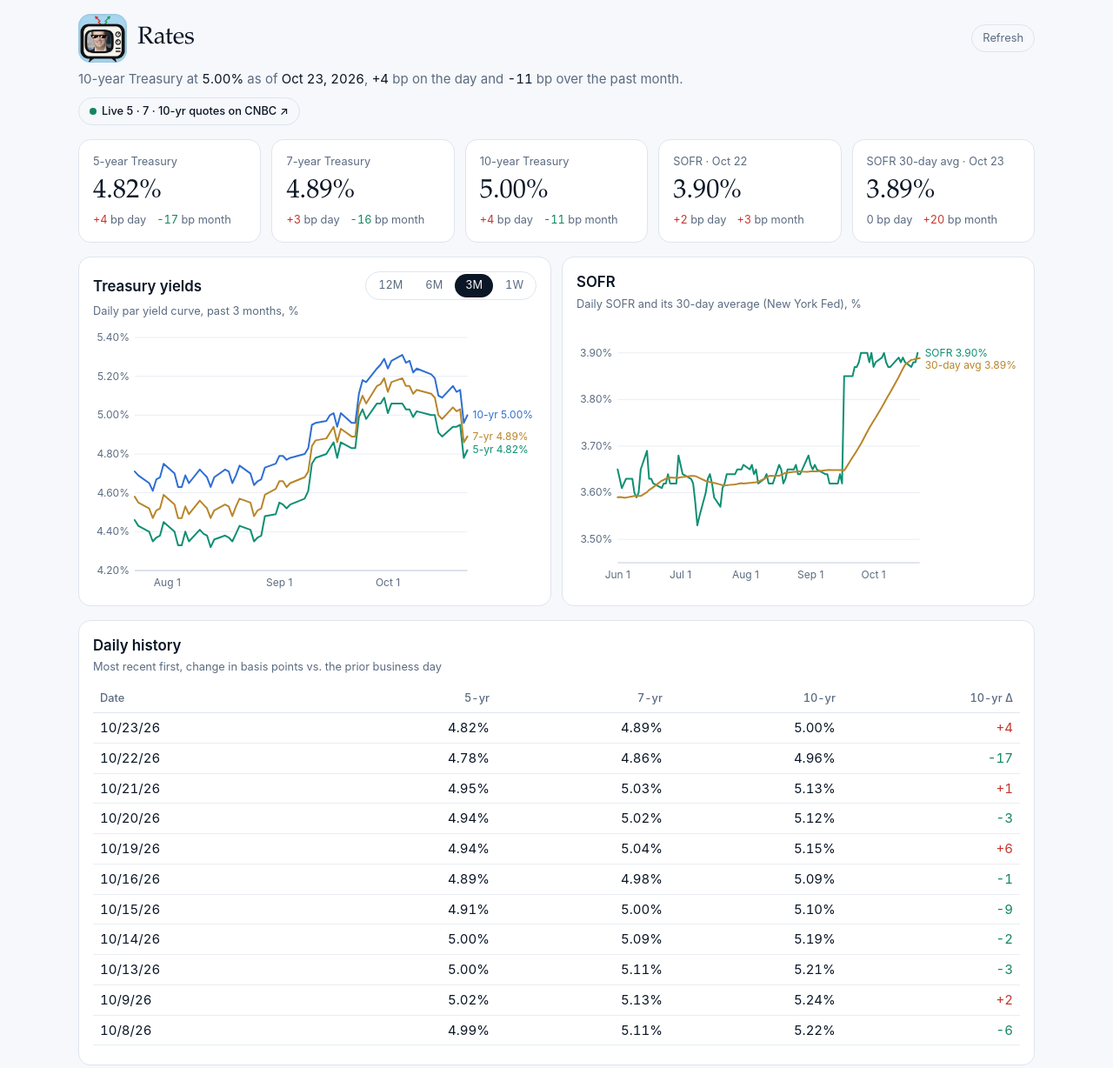
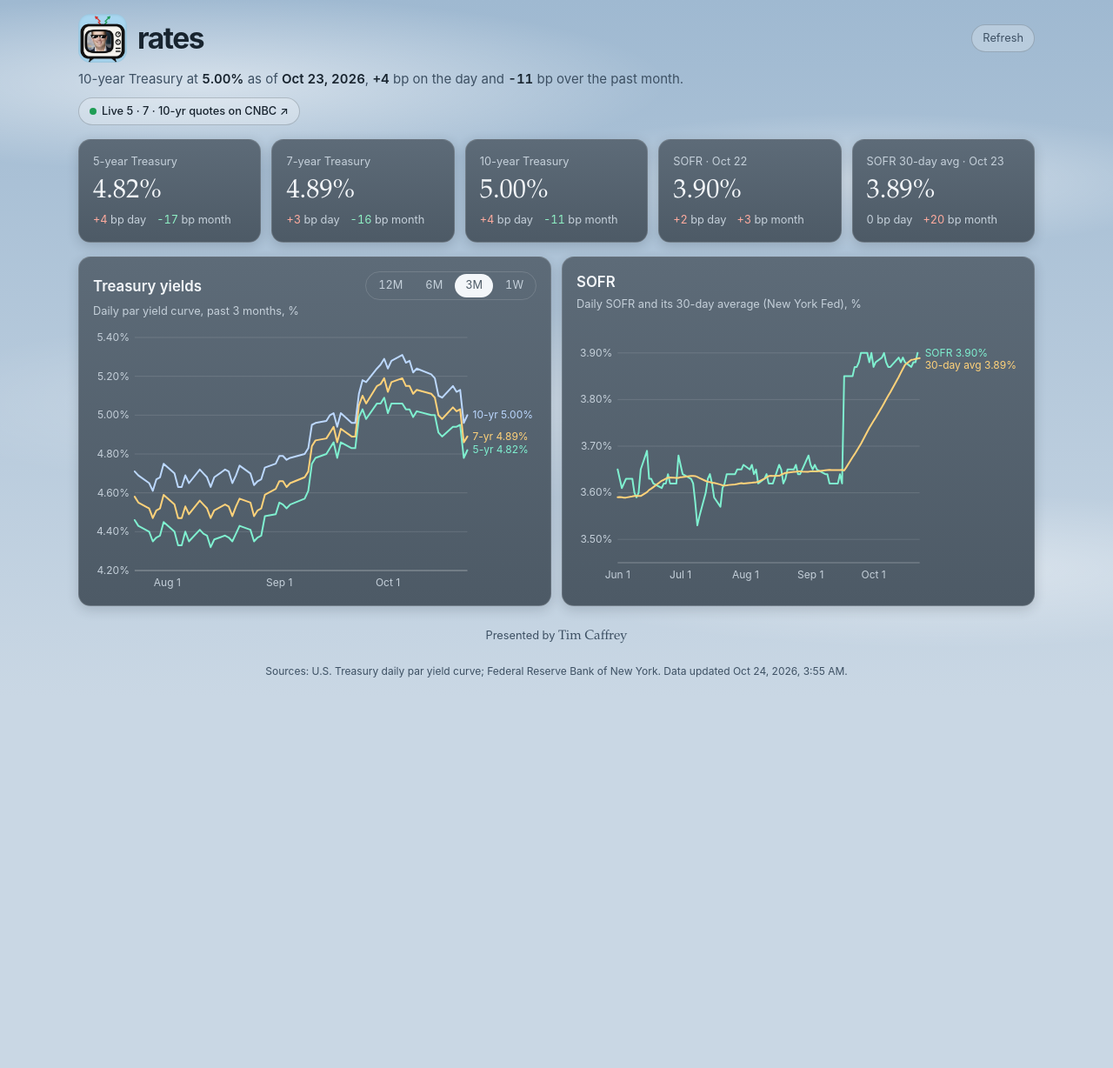
Before and after one commit to timwcaffrey-web/tims-yields, a plain HTML site: page index.html in a window 1280 px wide. Shown: the top 1228 px of the page at 87% size. After the commit the page ends 816 px from the top, so only its background shows below. Drawn offline with nearby package versions, Linux system fonts and the light colour scheme.

Commit message:
Business-card look: lowercase sans 'rates', cloudy sky, steel cards, no history table
Co-Authored-By: Claude Opus 5.5 <noreply@anthropic.com>

```diff
--- a/index.html
+++ b/index.html
@@ -3,64 +3,67 @@
 <head>
 <meta charset="utf-8">
 <meta name="viewport" content="width=device-width, initial-scale=1, viewport-fit=cover">
-<title>Rates</title>
+<title>rates</title>
 <meta name="description" content="5, 7 and 10-year Treasury yields and SOFR, updated daily.">
 <meta name="apple-mobile-web-app-capable" content="yes">
 <meta name="mobile-web-app-capable" content="yes">
-<meta name="apple-mobile-web-app-title" content="Rates">
-<meta name="apple-mobile-web-app-status-bar-style" content="black-translucent">
-<meta name="theme-color" content="#0b1626">
+<meta name="apple-mobile-web-app-title" content="rates">
+<meta name="apple-mobile-web-app-status-bar-style" content="default">
+<meta name="theme-color" content="#9fb9d1">
 <link rel="manifest" href="manifest.webmanifest">
 <link rel="icon" type="image/png" href="icons/icon-64.png">
 <link rel="apple-touch-icon" sizes="180x180" href="icons/icon-180.png">
 <script src="https://cdnjs.cloudflare.com/ajax/libs/d3/7.9.0/d3.min.js"></script>
 <style>
 :root {
-  --bg: #f6f8fb; --panel: #ffffff; --fg: #0b1626; --muted: #5b6b80; --line: #dfe5ee;
-  --grid: #e9edf3; --axis: #c3ccd8; --rule: #8a97a8; --ok: #13865f; --bad: #c4372d;
-  --s1: #0f8f73; --s2: #b8862b; --s3: #2f6fd1;
+  /* page: cloudy blue sky, dark ink */
+  --sky-top: #9fb9d1; --sky-bottom: #c9d7e4;
+  --ink: #18242f; --ink-muted: #3d5063; --ink-line: rgba(24, 36, 47, .22);
+  /* boxes: steel grey with light text */
+  --panel: #5d6b78; --panel-deep: #4d5a66; --fg: #f3f6f9; --muted: #c5d0da; --line: rgba(255, 255, 255, .14);
+  --grid: rgba(255, 255, 255, .12); --axis: rgba(255, 255, 255, .30); --rule: rgba(255, 255, 255, .6);
+  --ok: #8ff0c4; --bad: #ffab9e;
+  --s1: #7ff0d0; --s2: #ffd27a; --s3: #bcd8ff;
   --serif: "Iowan Old Style", "Palatino Linotype", Georgia, serif;
+  --sans: -apple-system, BlinkMacSystemFont, "Inter", "Segoe UI", system-ui, sans-serif;
   color-scheme: light;
-}
-@media (prefers-color-scheme: dark) {
-  :root:not([data-theme="light"]) {
-    --bg: #0b1626; --panel: #12233a; --fg: #eef3f8; --muted: #9fb0c4; --line: #22385a;
-    --grid: #1b2f4b; --axis: #2d4669; --rule: #6c819c; --ok: #46d6b2; --bad: #ff7a6b;
-    --s1: #46d6b2; --s2: #e2b85c; --s3: #7fb2ff;
-    color-scheme: dark;
-  }
-}
-:root[data-theme="dark"] {
-  --bg: #0b1626; --panel: #12233a; --fg: #eef3f8; --muted: #9fb0c4; --line: #22385a;
-  --grid: #1b2f4b; --axis: #2d4669; --rule: #6c819c; --ok: #46d6b2; --bad: #ff7a6b;
-  --s1: #46d6b2; --s2: #e2b85c; --s3: #7fb2ff;
-  color-scheme: dark;
 }
 * { box-sizing: border-box; }
 html { -webkit-text-size-adjust: 100%; }
 body {
-  margin: 0; background: var(--bg); color: var(--fg);
-  font: 15px/1.45 -apple-system, BlinkMacSystemFont, "Segoe UI", system-ui, sans-serif;
+  margin: 0; color: var(--ink); background: var(--sky-bottom);
+  font: 15px/1.45 var(--sans);
   padding: max(16px, env(safe-area-inset-top)) max(16px, env(safe-area-inset-right))
            max(24px, env(safe-area-inset-bottom)) max(16px, env(safe-area-inset-left));
+}
+/* soft cloud wisps over a blue sky, fixed behind the scrolling content */
+body::before {
+  content: ""; position: fixed; inset: 0; z-index: -1;
+  background:
+    radial-gradient(ellipse 60% 18% at 18% 12%, rgba(255, 255, 255, .55), transparent 70%),
+    radial-gradient(ellipse 45% 14% at 78% 26%, rgba(255, 255, 255, .45), transparent 70%),
+    radial-gradient(ellipse 70% 20% at 40% 58%, rgba(255, 255, 255, .35), transparent 70%),
+    radial-gradient(ellipse 55% 16% at 85% 82%, rgba(255, 255, 255, .40), transparent 70%),
+    linear-gradient(180deg, var(--sky-top), var(--sky-bottom));
 }
 .cr { max-width: 1100px; margin: 0 auto; display: flex; flex-direction: column; gap: 16px; }
 .cr-brand { display: flex; align-items: center; gap: 12px; }
 .cr-logo { width: 56px; height: 56px; border-radius: 14px; flex: none; }
-.cr-brand h1 { font-family: var(--serif); font-weight: 400; font-size: 1.75rem; margin: 0; flex: 1; }
-.cr-refresh { font: inherit; font-size: .8rem; color: var(--muted); background: transparent; border: 1px solid var(--line); border-radius: 999px; padding: 6px 12px; cursor: pointer; }
+.cr-brand h1 { font-family: var(--sans); font-weight: 700; font-size: 2.1rem; letter-spacing: -.045em; line-height: 1; margin: 0; flex: 1; }
+.cr-refresh { font: inherit; font-size: .8rem; color: var(--ink-muted); background: rgba(255, 255, 255, .25); border: 1px solid var(--ink-line); border-radius: 999px; padding: 6px 12px; cursor: pointer; }
 .cr-refresh[aria-busy="true"] { opacity: .5; }
-.cr-take { color: var(--muted); margin: 8px 0 0; }
-.cr-take span { color: var(--fg); font-variant-numeric: tabular-nums; }
-.cr-live { display: inline-flex; align-items: center; gap: 6px; margin-top: 10px; font-size: .8rem; font-weight: 500; color: var(--fg); text-decoration: none; border: 1px solid var(--line); border-radius: 999px; padding: 6px 12px; }
+.cr-take { color: var(--ink-muted); margin: 8px 0 0; }
+.cr-take span { color: var(--ink); font-weight: 600; font-variant-numeric: tabular-nums; }
+.cr-live { display: inline-flex; align-items: center; gap: 6px; margin-top: 10px; font-size: .8rem; font-weight: 500; color: var(--ink); text-decoration: none; background: rgba(255, 255, 255, .25); border: 1px solid var(--ink-line); border-radius: 999px; padding: 6px 12px; }
+.cr-live::before { background: #1f9d55 !important; }
 .cr-live::before { content: ""; width: .5rem; height: .5rem; border-radius: 50%; background: var(--ok); }
 .cr-grid { display: grid; grid-template-columns: repeat(auto-fit, minmax(min(100%, 20rem), 1fr)); gap: 12px; }
 .cr-tiles { display: grid; grid-template-columns: repeat(auto-fit, minmax(min(100%, 10rem), 1fr)); gap: 12px; }
-.cr-card { background: var(--panel); border: 1px solid var(--line); border-radius: 14px; padding: 16px; min-width: 0; }
+.cr-card { background: linear-gradient(180deg, var(--panel), var(--panel-deep)); color: var(--fg); border: 1px solid var(--line); border-radius: 14px; padding: 16px; min-width: 0; box-shadow: 0 4px 14px rgba(24, 36, 47, .18); }
 .cr-cardhead { display: flex; align-items: center; justify-content: space-between; gap: 8px; flex-wrap: wrap; }
 .cr-range { display: inline-flex; border: 1px solid var(--line); border-radius: 999px; padding: 2px; gap: 2px; }
 .cr-range button { font: inherit; font-size: .8rem; font-variant-numeric: tabular-nums; color: var(--muted); background: transparent; border: 0; border-radius: 999px; padding: 4px 12px; cursor: pointer; }
-.cr-range button[aria-pressed="true"] { background: var(--fg); color: var(--bg); }
+.cr-range button[aria-pressed="true"] { background: var(--fg); color: var(--panel-deep); }
 .cr-card h2 { font-size: 1.05rem; font-weight: 600; margin: 0; }
 .cr-note { color: var(--muted); font-size: .8rem; margin: 4px 0 12px; }
 .cr-label { color: var(--muted); font-size: .8rem; }
@@ -70,23 +73,16 @@ body {
 .cr-chart { position: relative; min-height: 300px; touch-action: pan-y; }
 .cr-chart svg { display: block; }
 .cr-chart svg text { fill: var(--muted); font-size: 12px; }
-.cr-tip { position: absolute; pointer-events: none; background: var(--panel); border: 1px solid var(--line); border-radius: 10px; box-shadow: 0 6px 20px rgba(0,0,0,.18); padding: 6px 10px; font-size: .8rem; font-variant-numeric: tabular-nums; white-space: nowrap; display: none; }
+.cr-tip { position: absolute; pointer-events: none; background: var(--panel-deep); border: 1px solid var(--line); border-radius: 10px; box-shadow: 0 6px 20px rgba(0,0,0,.18); padding: 6px 10px; font-size: .8rem; font-variant-numeric: tabular-nums; white-space: nowrap; display: none; }
 .cr-tip .d { color: var(--muted); margin-bottom: 2px; }
 .cr-tip i { display: inline-block; width: 8px; height: 8px; border-radius: 2px; margin-right: 6px; }
-.cr-scroll { max-height: 420px; overflow: auto; -webkit-overflow-scrolling: touch; }
-.cr table { width: 100%; border-collapse: collapse; font-variant-numeric: tabular-nums; }
-.cr th { text-align: right; font-weight: 500; color: var(--muted); font-size: .8rem; padding: 6px 8px; position: sticky; top: 0; background: var(--panel); border-bottom: 1px solid var(--line); }
-.cr td { text-align: right; padding: 6px 8px; border-bottom: 1px solid var(--grid); }
-.cr th:first-child, .cr td:first-child { text-align: left; white-space: nowrap; }
 @media (max-width: 520px) {
   .cr-tiles { grid-template-columns: 1fr 1fr; }
   .cr-tiles > :last-child { grid-column: span 2; }
-  .cr th, .cr td { padding: 6px 4px; font-size: .85rem; }
-  .cr th { font-size: .75rem; }
 }
 .cr-fail { color: var(--muted); padding: 40px 0; text-align: center; }
-.cr-foot { color: var(--muted); font-size: .75rem; text-align: center; }
-.cr-sig { text-align: center; margin: 8px 0 -8px; color: var(--muted); font-size: .8rem; }
+.cr-foot { color: var(--ink-muted); font-size: .75rem; text-align: center; }
+.cr-sig { text-align: center; margin: 8px 0 -8px; color: var(--ink-muted); font-size: .8rem; }
 .cr-sig strong { font-family: var(--serif); font-weight: 400; font-size: .95rem; }
 </style>
 </head>
@@ -95,7 +91,7 @@ body {
   <header id="summary">
     <div class="cr-brand">
       <img class="cr-logo" alt="" src="icons/icon-180.png">
-      <h1>Rates</h1>
+      <h1>rates</h1>
       <button type="button" class="cr-refresh" id="refresh">Refresh</button>
     </div>
     <p class="cr-take">10-year Treasury at <span data-f="yield">—</span>
@@ -131,16 +127,6 @@ body {
       <div class="cr-chart" id="sofr-chart"></div>
     </div>
   </section>
-  <section class="cr-card" id="history">
-    <h2>Daily history</h2>
-    <p class="cr-note">Most recent first, change in basis points vs. the prior business day</p>
-    <div class="cr-scroll">
-      <table>
-        <thead><tr><th>Date</th><th>5-yr</th><th>7-yr</th><th>10-yr</th><th>10-yr Δ</th></tr></thead>
-        <tbody></tbody>
-      </table>
-    </div>
-  </section>
   <p class="cr-sig">Presented by <strong>Tim Caffrey</strong></p>
   <p class="cr-foot" id="foot">Sources: U.S. Treasury daily par yield curve; Federal Reserve Bank of New York.</p>
 </div>
@@ -161,13 +147,6 @@ function latest(treasury) {
     chg_1d_bp: Math.round((last[k] - prev[k]) * 100),
     chg_1m_bp: Math.round((last[k] - month[k]) * 100),
   }));
-}
-// Each day's yields, newest first, with the 10-year change vs the prior business day
-function daily(treasury) {
-  const rows = [...treasury].sort(byDate);
-  return rows.map((r, i) => ({
-    ...r, chg10_bp: i ? Math.round((r.ust10 - rows[i - 1].ust10) * 100) : null,
-  })).reverse();
 }
 // Latest SOFR and 30-day average, with the same day and month changes
 function sofrLatest(sofr) {
@@ -319,20 +298,6 @@ document.querySelector('.cr-range').addEventListener('click', (ev) => {
   drawTreasury();
 });
 
-function fillTable(rows) {
-  const body = document.querySelector('#history tbody');
-  body.replaceChildren();
-  rows.forEach((r) => {
-    const tr = document.createElement('tr');
-    [d3.utcFormat('%-m/%-d/%y')(new Date(r.date + 'T00:00:00Z')), pct(r.ust5), pct(r.ust7), pct(r.ust10), r.chg10_bp == null ? '' : bp(r.chg10_bp)].forEach((t) => {
-      const td = document.createElement('td'); td.textContent = t; tr.appendChild(td);
-    });
-    const last = tr.lastChild;
-    last.className = r.chg10_bp > 0 ? 'cr-up' : r.chg10_bp < 0 ? 'cr-down' : '';
-    body.appendChild(tr);
-  });
-}
-
 function render() {
   const L = DATA ? latest(DATA.treasury) : null;
   const S = DATA ? sofrLatest(DATA.sofr) : null;
@@ -340,7 +305,6 @@ function render() {
   drawTiles(L, S);
   drawTreasury();
   drawLines(document.getElementById('sofr-chart'), FAILED && !DATA, DATA ? toRows(DATA.sofr, ['sofr', 'avg30']) : [], ['SOFR', '30-day avg'], 2);
-  fillTable(DATA ? daily(DATA.treasury) : []);
   const foot = document.getElementById('foot');
   foot.textContent = 'Sources: U.S. Treasury daily par yield curve; Federal Reserve Bank of New York.'
     + (DATA ? ' Data updated ' + new Date(DATA.updated).toLocaleString([], { dateStyle: 'medium', timeStyle: 'short' }) + '.' : '')
--- a/sw.js
+++ b/sw.js
@@ -1,5 +1,5 @@
 // Network first, saved copy when offline, so the app always opens.
-const CACHE = 'tims-yields-v2';
+const CACHE = 'tims-yields-v3';
 const SHELL = ['./', 'index.html', 'manifest.webmanifest', 'icons/icon-180.png', 'icons/icon-64.png',
   'https://cdnjs.cloudflare.com/ajax/libs/d3/7.9.0/d3.min.js'];
 
```
Also changed, not shown: manifest.webmanifest.
